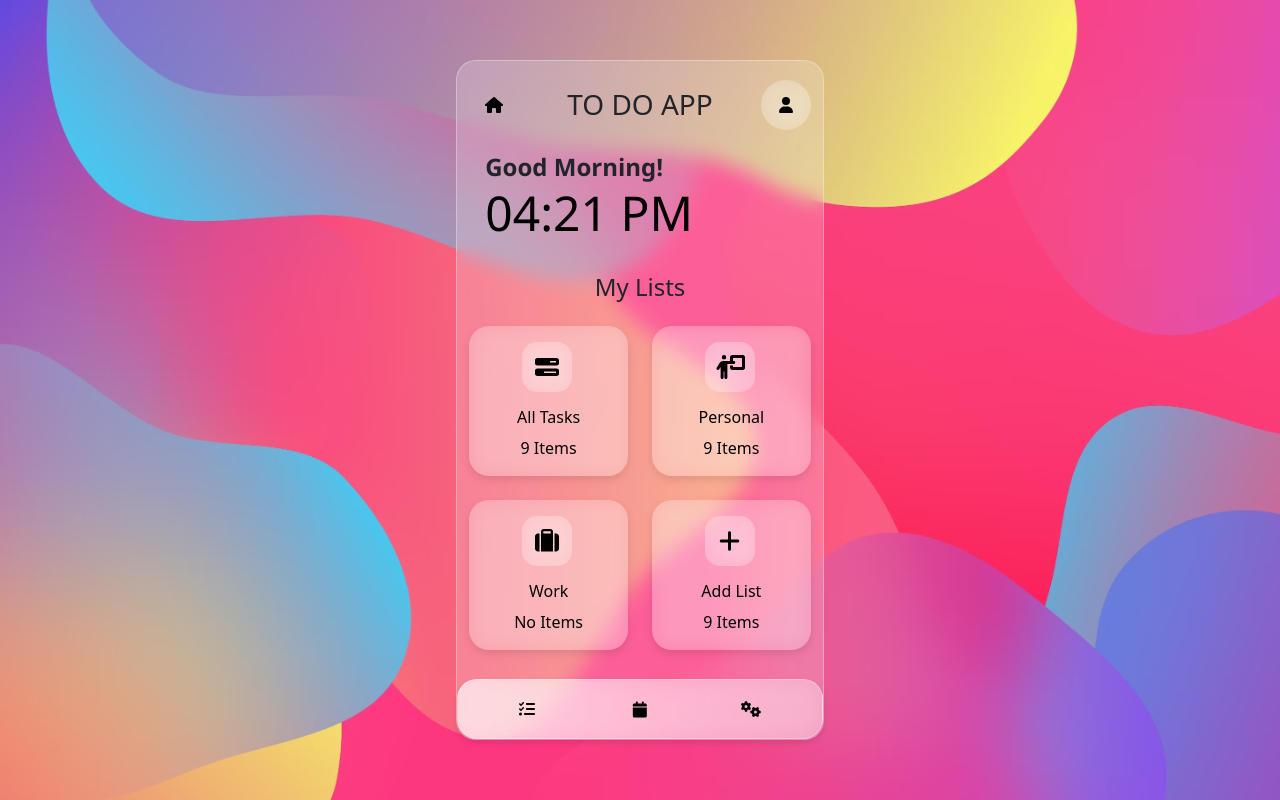
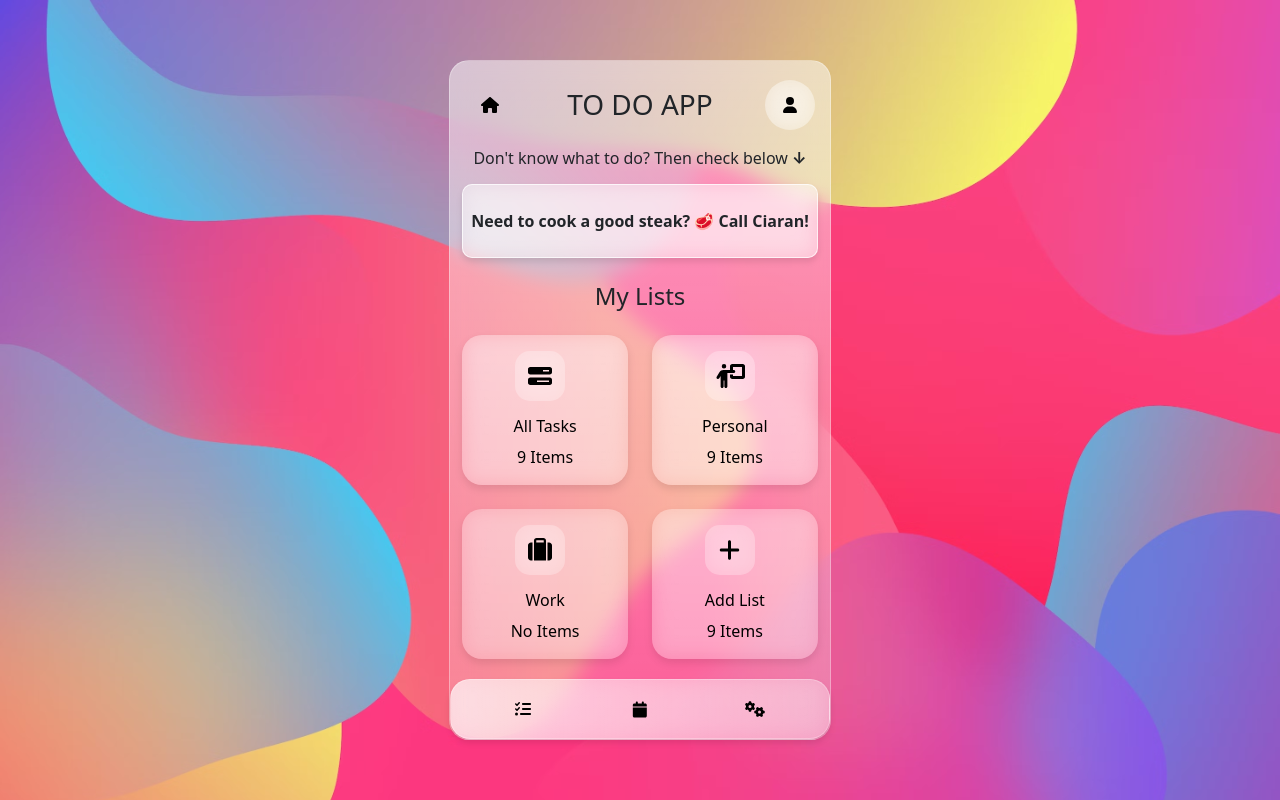
Before and after one commit to holc7/react-to-do-project, a React (Vite) app: page / in a window 1280 px wide. Built offline with nearby package versions, Linux system fonts and the light colour scheme.

Commit message:
Finished my lists

```diff
--- a/src/App.css
+++ b/src/App.css
@@ -20,7 +20,7 @@ body {
   height: 680px;
   display: flex;
   justify-content: center;
-  background: rgba(255, 255, 255, 0.2);
+  background: linear-gradient(to bottom, rgba(255, 255, 255, 0.5), rgba(255, 255, 255, 0.2));
   backdrop-filter: blur(10px);
   border-radius: 20px;
   border: 1px solid rgba(255, 255, 255, 0.3);
@@ -155,6 +155,7 @@ body {
   display: flex;
   flex-direction: column;
   justify-content: space-between;
+
 }
 
 .my-lists-container .card-title {
@@ -173,6 +174,7 @@ body {
   backdrop-filter: blur(10px);
   -webkit-backdrop-filter: blur(10px);
   margin-left: 2.3rem;
+
 }
 
 
@@ -180,6 +182,69 @@ body {
   font-size: 24px;
 }
 
-.test-active-fa {
+
+/* FOR ACTIVE STATE WITH USESTATE! */
+
+.card-body-active {
+ background: rgba(255, 255, 255, 1);
+  backdrop-filter: blur(10px);
+  -webkit-backdrop-filter: blur(10px);
+  border: 1px solid rgba(255, 255, 255, 0.75);
+  box-shadow: 0 8px 32px 0 rgba(31, 38, 135, 0.37);
+}
+
+
+.icon-border-active {
+  display: flex;
+  align-items: center;
+  justify-content: center;
+  border-radius: 30%;
+  width: 50px;
+  height: 50px;
+  margin-bottom: 1rem;
+  background: #3D3B60;
+  backdrop-filter: blur(10px);
+  -webkit-backdrop-filter: blur(10px);
+  margin-left: 2.3rem;
+  box-shadow: 0 4px 8px rgba(31, 38, 135, 0.37);
+  border: 1px solid rgba(255, 255, 255, 0.5);
+}
+
+.fa-active {
+  color: white;
+  font-size: 24px;
+}
+
+/* FOR ACTIVE STATE WITH USESTATE! */
+
+/* .to-do-suggestor {
+  line-height: 4;
+} */
+
+.suggestion-container {
+  text-align: center;
 
 }
+
+.suggestion-heading {
+  /* Additional styling for your heading if needed */
+}
+
+.suggestion-text {
+  background: rgba(255, 255, 255, 0.4);
+  backdrop-filter: blur(10px);
+  -webkit-backdrop-filter: blur(10px);
+  border-radius: 10px;
+  border: 1px solid rgba(255, 255, 255, 0.75);
+  box-shadow: 0 4px 6px rgba(0, 0, 0, 0.1);
+  padding: 0.5rem;
+  margin: 1rem auto;
+  display: flex;
+  align-items: center;
+  justify-content: center;
+}
+
+.suggestion-text p {
+  font-weight: 600;
+  margin-top: 1rem;
+}
--- a/src/Components/Container.jsx
+++ b/src/Components/Container.jsx
@@ -8,6 +8,7 @@ import TopNavBar from './TopNavBar';
 import BottomNavBar from './BottomNavBar';
 import DigitalClock from './DigitalClock';
 import MyTasks from './MyLists';
+import TasksSuggestions from './TasksSuggestions';
 
 
 const MainContainer = () => {
@@ -17,7 +18,8 @@ const MainContainer = () => {
               <div className="second-container col-12 col-md-12 col-lg-12">
               <TopNavBar />
               <BottomNavBar />
-              <DigitalClock />
+              <TasksSuggestions />
+              {/* <DigitalClock /> */}
               <MyTasks />
               </div>
             </div>
--- a/src/Components/MyLists.jsx
+++ b/src/Components/MyLists.jsx
@@ -4,7 +4,7 @@ import { faAdd, faUser, faTasksAlt, faCalendarAlt, faCheck, faDeleteLeft, faEdit
 
 const MyTasks = () => {
     return (
-        <div class="my-lists-container mt-5">
+        <div class="my-lists-container mt-4">
             <h4>My Lists</h4>
             <div class="row container-lists mt-4">
                 <div class="col-6 mb-4">
--- /dev/null
+++ b/src/Components/TasksSuggestions.jsx
@@ -0,0 +1,15 @@
+import React from 'react'
+
+export default function TasksSuggestions() {
+  return (
+    <div>
+       <div class="suggestion-container">
+  <h6 class="suggestion-heading">Don't know what to do? Then check below <b>↓</b></h6>
+  <div class="suggestion-text">
+    <p>Need to cook a good steak? 🥩 Call Ciaran!</p>
+  </div>
+</div>
+
+    </div>
+  )
+}
```
